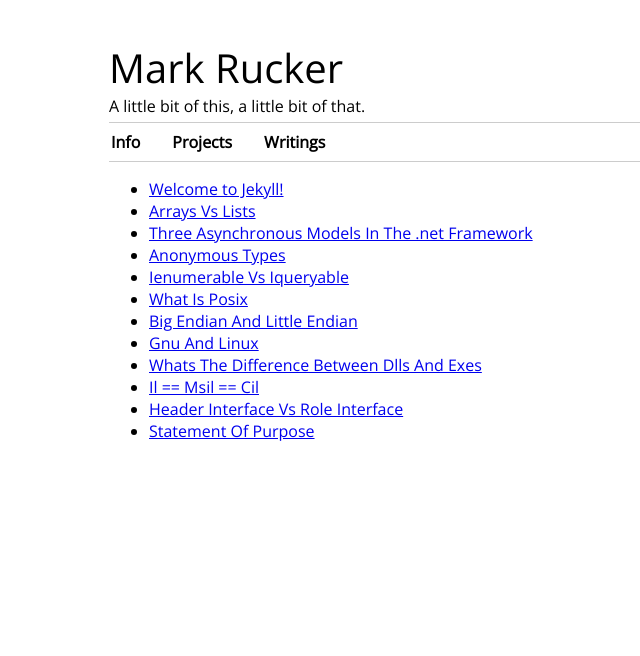
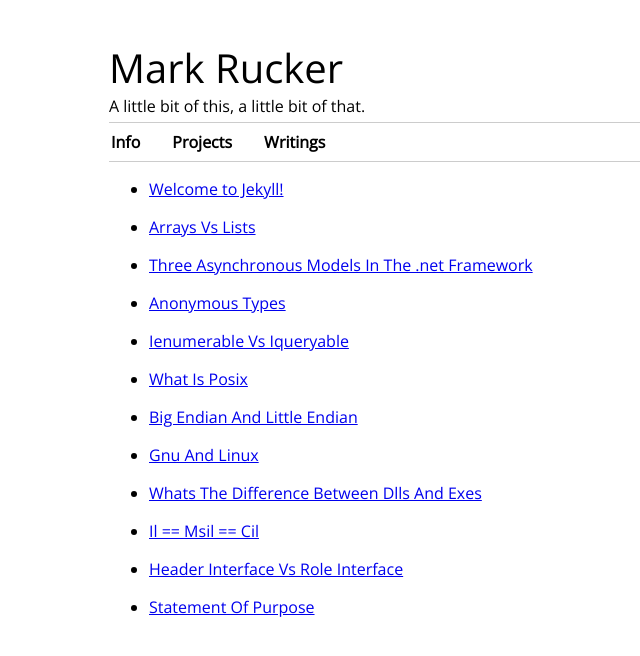
Before and after one commit to mrucker/mrucker.github.io, a Jekyll site: the page built from pages/writings.md, in a window 1280 px wide. Shown: the top 656 px of the page, without its empty margins (196-836 px from the left). Built offline with Jekyll 4.4.1, drawn with Linux system fonts in a browser that asks for light colours; nearby versions of some CDN libraries.

Commit message:
Fixing a markdown problem

```diff
--- a/pages/writings.md
+++ b/pages/writings.md
@@ -4,11 +4,6 @@
 permalink: /writings/
 nav_index: 3
 ---
-
-  <ul class="posts">
-    {% for post in site.posts %}
-      <li>
-        <a class="post-link" href="{{ post.url }}">{{ post.title }}</a>
-      </li>
-    {% endfor %}
-  </ul>
+ {% for post in site.posts %}
+   * [{{post.title}}]({{ post.url }})
+ {% endfor %}
```
Also changed, not shown: pages/index.md (+0 -3 lines), 1 other file.
